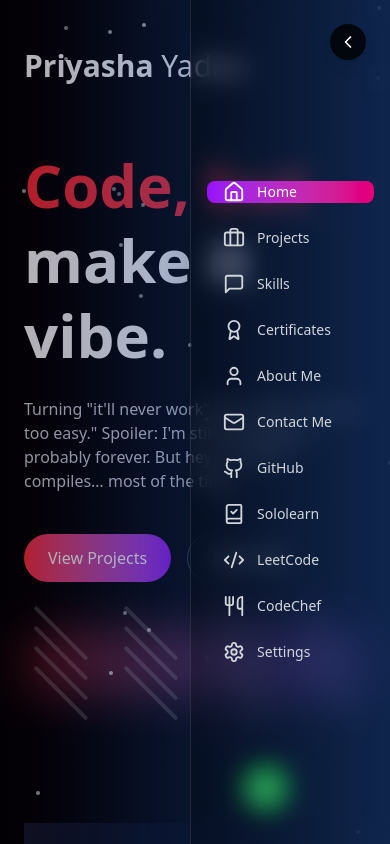
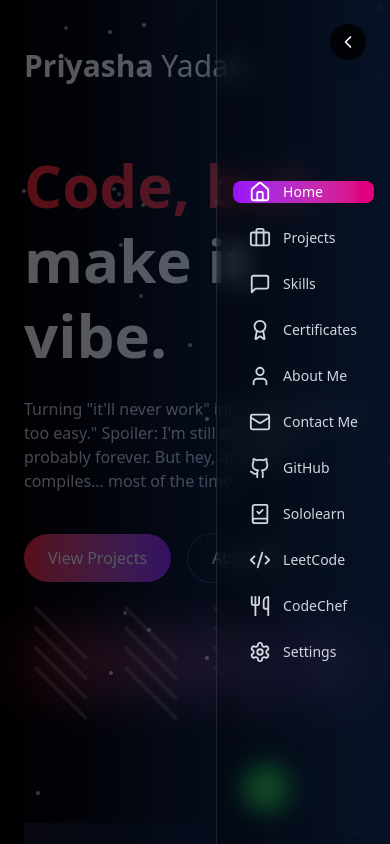
Before and after one commit to Priyasha-Yadav/Portfolio, a React (Vite) app: page / in a window 390 px wide. Both pictures are taken after a click on the button "Expand navigation". Shown: the top 844 px of the page. Built offline with nearby package versions, Linux system fonts and the light colour scheme.

Commit message:
Update side navigaion in the mobile view

```diff
--- a/src/components/SideNavigation.jsx
+++ b/src/components/SideNavigation.jsx
@@ -162,7 +162,7 @@ const SideNavigation = () => {
             {/* Expand/collapse toggle button */}
             <button
                 onClick={() => setIsExpanded(!isExpanded)}
-                className="fixed right-6 top-6 z-50 bg-black/80 backdrop-blur-md p-2 rounded-full shadow-lg hover:bg-gray-800 transition-all duration-300"
+                className="fixed right-6 top-6 z-50 bg-black/80 backdrop-blur-md p-2 rounded-full shadow-lg hover:bg-gray-800 transition-all duration-300 sm:right-24"
                 aria-label={isExpanded ? "Collapse navigation" : "Expand navigation"}
             >
                 <ChevronRight
@@ -170,11 +170,18 @@ const SideNavigation = () => {
                     className={`text-white transition-transform duration-300 ${isExpanded ? 'rotate-180' : ''}`}
                 />
             </button>
+            {/* Mobile Overlay */}
+            {isExpanded && (
+                <div
+                    className="fixed inset-0 z-30 bg-black/50 sm:hidden"
+                    onClick={() => setIsExpanded(false)}
+                ></div>
+            )}
 
-            <div
-                className={`fixed right-0 top-0 h-full z-40 transition-all duration-500 ease-in-out ${isExpanded ? 'w-50' : 'w-20'
-                    } bg-black/30 backdrop-blur-md border-l border-white/10 shadow-2xl flex flex-col justify-center`}
+
+            <div className={`fixed right-0 top-0 h-full z-40 transition-all duration-500 ease-in-out ${isExpanded ? 'translate-x-0' : 'translate-x-full'} sm:translate-x-0 sm:w-20 ${isExpanded ? 'sm:w-50' : ''} bg-black/30 backdrop-blur-md border-l border-white/10 shadow-2xl flex flex-col justify-center`}
             >
+
                 <div className="py-8 px-4 flex flex-col items-center gap-6">
                     {navigationItems.map(({ icon, section, label }) => (
                         <button
```
